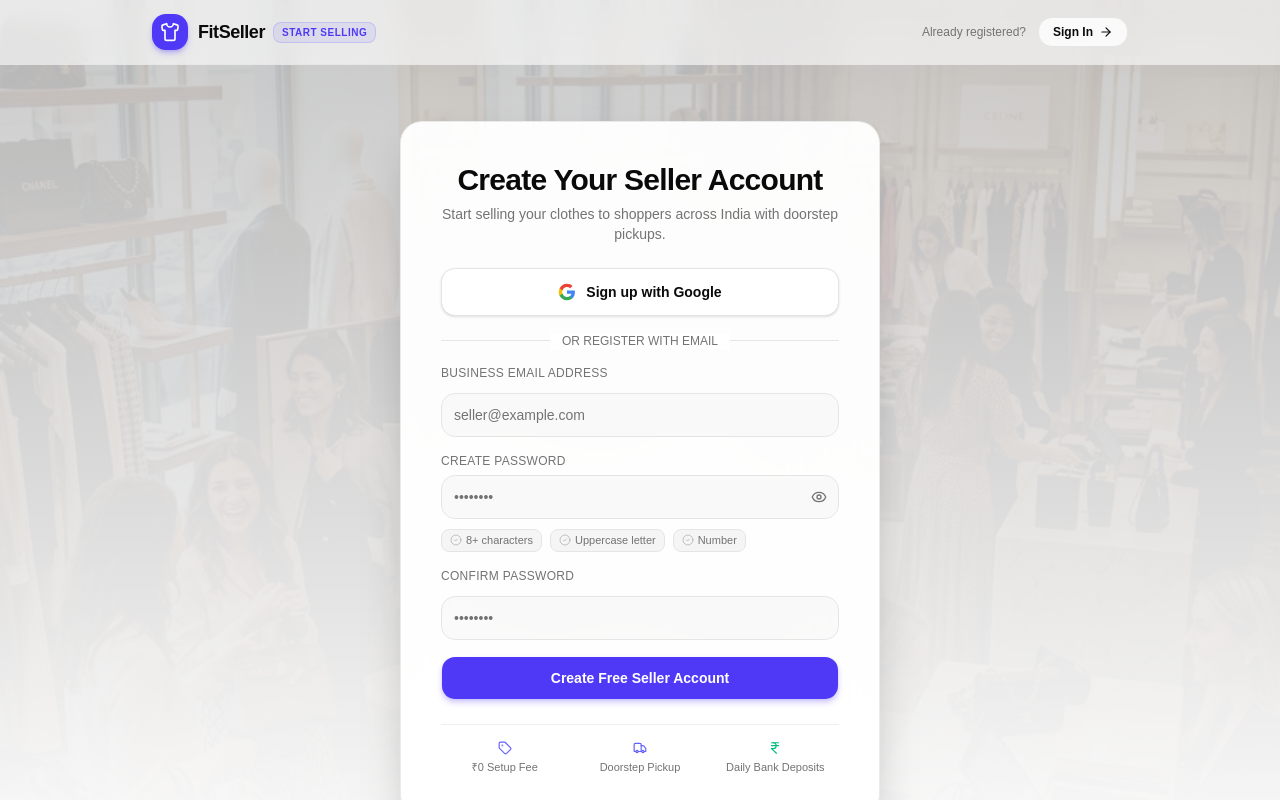
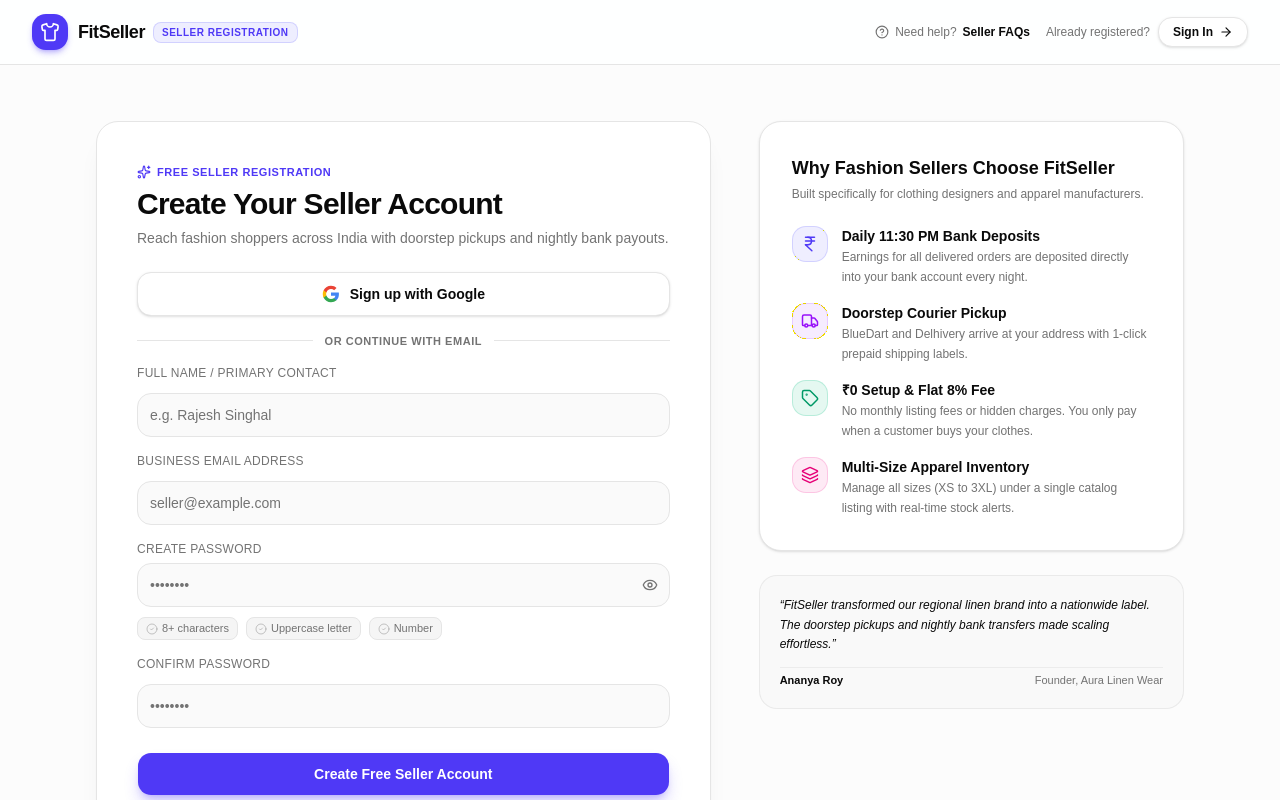
Before and after one commit to Ganeshkatam/FitSeller, a React (Vite) app: page /auth/sign-up in a window 1280 px wide. Shown: the top 800 px of the page. Built offline with nearby package versions, Linux system fonts and the light colour scheme; no server answers.

Commit message:
feat(auth): upgrade SignUp to high-contrast dual-pane layout with clear seller advantages

```diff
--- a/src/pages/auth/SignUp.tsx
+++ b/src/pages/auth/SignUp.tsx
@@ -12,6 +12,9 @@
   Tag,
   Truck,
   IndianRupee,
+  Sparkles,
+  Layers,
+  HelpCircle,
 } from "lucide-react";
 import { useAuth } from "@/contexts/AuthContext";
 import { Button } from "@/components/ui/button";
@@ -51,6 +54,7 @@
   const { signUp, signInWithGoogle, authError, clearAuthError } = useAuth();
   const navigate = useNavigate();
 
+  const [fullName, setFullName] = useState("");
   const [email, setEmail] = useState("");
   const [password, setPassword] = useState("");
   const [confirm, setConfirm] = useState("");
@@ -68,7 +72,7 @@
     setLocalError(null);
 
     if (!PASSWORD_RULES.every((r) => r.test(password))) {
-      setLocalError("Please make sure your password has at least 8 characters, an uppercase letter, and a number.");
+      setLocalError("Please ensure your password has at least 8 characters, an uppercase letter, and a number.");
       setDismissAlert(false);
       return;
     }
@@ -109,20 +113,10 @@
   }
 
   return (
-    <div className="min-h-screen bg-background text-foreground flex flex-col justify-between selection:bg-indigo-500/20 relative overflow-hidden">
-      {/* Editorial Fashion Background */}
-      <div className="absolute inset-0 z-0">
-        <img
-          src="/images/auth/sign-up.jpg"
-          alt="Fashion design studio"
-          className="h-full w-full object-cover object-center filter brightness-[0.32] contrast-105"
-        />
-        <div className="absolute inset-0 bg-gradient-to-t from-background via-background/85 to-background/70" />
-      </div>
-
+    <div className="min-h-screen bg-muted/30 dark:bg-background text-foreground flex flex-col justify-between selection:bg-indigo-500/20">
       {/* Top Navbar */}
-      <header className="border-b border-border/60 bg-card/60 backdrop-blur-md sticky top-0 z-50">
-        <div className="mx-auto flex h-16 max-w-5xl items-center justify-between px-4 sm:px-6">
+      <header className="border-b border-border bg-card/90 backdrop-blur-xl sticky top-0 z-50">
+        <div className="mx-auto flex h-16 max-w-7xl items-center justify-between px-4 sm:px-8">
           <Link to="/" className="flex items-center gap-2.5">
             <div className="flex size-9 items-center justify-center rounded-xl bg-indigo-600 shadow-md shadow-indigo-600/30 text-white">
               <Shirt className="size-5" />
@@ -130,40 +124,55 @@
             <div className="flex items-center gap-2">
               <span className="font-bold tracking-tight text-foreground text-lg">FitSeller</span>
               <span className="rounded-md bg-indigo-500/10 px-2 py-0.5 text-[10px] font-bold uppercase tracking-wider text-indigo-600 dark:text-indigo-400 border border-indigo-500/20">
-                START SELLING
+                SELLER REGISTRATION
               </span>
             </div>
           </Link>
 
-          <div className="flex items-center gap-3">
-            <span className="text-xs text-muted-foreground hidden sm:inline">Already registered?</span>
+          <div className="flex items-center gap-4">
+            <div className="hidden md:flex items-center gap-1.5 text-xs text-muted-foreground">
+              <HelpCircle className="size-3.5" />
+              <span>Need help?</span>
+              <Link to="/#faqs" className="font-semibold text-foreground hover:underline">
+                Seller FAQs
+              </Link>
+            </div>
+
+            <div className="flex items-center gap-2 text-xs">
+              <span className="text-muted-foreground hidden sm:inline">Already registered?</span>
               <Link
                 to="/auth/sign-in"
-              className="inline-flex items-center gap-1.5 rounded-xl border border-border bg-card/80 px-3.5 py-1.5 text-xs font-bold text-foreground hover:bg-muted/50 transition-colors"
+                className="inline-flex items-center gap-1.5 rounded-xl border border-border bg-card px-3.5 py-1.5 font-bold text-foreground hover:bg-muted transition-colors shadow-sm"
               >
                 <span>Sign In</span>
                 <ArrowRight className="size-3.5" />
               </Link>
             </div>
           </div>
+        </div>
       </header>
 
-      {/* Centered Registration Chamber */}
-      <main className="mx-auto w-full max-w-lg px-4 py-10 sm:py-14 my-auto relative z-10">
-        <div className="rounded-3xl border border-border/80 bg-card/95 backdrop-blur-2xl p-7 sm:p-10 shadow-2xl space-y-6">
-          {/* Header */}
-          <div className="text-center space-y-1.5">
+      {/* Main Content Workspace: Dual-Pane Grid Layout */}
+      <main className="mx-auto w-full max-w-6xl px-4 sm:px-8 py-10 lg:py-14 my-auto">
+        <div className="grid grid-cols-1 lg:grid-cols-12 gap-8 lg:gap-12 items-start">
+          {/* LEFT PANE: Seller Registration Form (7 Cols) */}
+          <div className="lg:col-span-7 rounded-3xl border border-border bg-card p-6 sm:p-10 shadow-xl shadow-zinc-950/5 space-y-6">
+            <div className="space-y-1.5">
+              <div className="inline-flex items-center gap-1.5 text-[11px] font-bold uppercase tracking-wider text-indigo-600 dark:text-indigo-400">
+                <Sparkles className="size-3.5" />
+                <span>Free Seller Registration</span>
+              </div>
               <h1 className="text-2xl sm:text-3xl font-extrabold text-foreground tracking-tight">
                 Create Your Seller Account
               </h1>
               <p className="text-xs sm:text-sm text-muted-foreground">
-              Start selling your clothes to shoppers across India with doorstep pickups.
+                Reach fashion shoppers across India with doorstep pickups and nightly bank payouts.
               </p>
             </div>
 
-          {/* Active Error Alert Banner */}
+            {/* Error Banner */}
             {activeError && !dismissAlert && (
-            <div className="flex items-start gap-3 rounded-xl border border-destructive/30 bg-destructive/10 p-3.5 text-xs sm:text-sm text-destructive font-medium">
+              <div className="flex items-start gap-3 rounded-2xl border border-destructive/30 bg-destructive/10 p-4 text-xs sm:text-sm text-destructive font-medium">
                 <AlertCircle className="mt-0.5 size-4.5 shrink-0 text-destructive" />
                 <div className="flex-1 leading-snug">{getHumanErrorMessage(activeError)}</div>
                 <button
@@ -181,7 +190,7 @@
               </div>
             )}
 
-          {/* Google One-Click Auth */}
+            {/* Google Sign-up */}
             <Button
               type="button"
               variant="outline"
@@ -189,7 +198,7 @@
               loading={googleLoading}
               disabled={loading || googleLoading}
               onClick={handleGoogleSignUp}
-            className="w-full flex items-center justify-center gap-2.5 font-bold border-border hover:bg-muted/50 transition-colors shadow-sm rounded-xl h-12 text-sm"
+              className="w-full flex items-center justify-center gap-2.5 font-bold border-border hover:bg-muted transition-colors shadow-sm rounded-xl h-11 text-xs sm:text-sm"
             >
               <GoogleIcon className="size-4.5 shrink-0" />
               <span>Sign up with Google</span>
@@ -198,13 +207,27 @@
             {/* Divider */}
             <div className="relative flex items-center justify-center">
               <div className="w-full border-t border-border" />
-            <span className="bg-card px-3 text-xs font-medium uppercase text-muted-foreground absolute">
-              or register with email
+              <span className="bg-card px-3 text-[11px] font-bold uppercase tracking-wider text-muted-foreground absolute">
+                or continue with email
               </span>
             </div>
 
-          {/* Registration Form */}
+            {/* Email & Password Registration Form */}
             <form onSubmit={handleSubmit} className="space-y-4">
+              <div>
+                <Label htmlFor="fullName">Full Name / Primary Contact</Label>
+                <Input
+                  id="fullName"
+                  type="text"
+                  required
+                  placeholder="e.g. Rajesh Singhal"
+                  value={fullName}
+                  onChange={(e) => setFullName(e.target.value)}
+                  disabled={loading}
+                  className="mt-1.5 h-11 rounded-xl"
+                />
+              </div>
+
               <div>
                 <Label htmlFor="email">Business Email Address</Label>
                 <Input
@@ -244,7 +267,7 @@
                   </button>
                 </div>
 
-              {/* Password Rule Validation Pills */}
+                {/* Password Rule Validation Chips */}
                 <div className="mt-2.5 flex flex-wrap gap-2 text-[11px]">
                   {PASSWORD_RULES.map((rule) => {
                     const pass = rule.test(password);
@@ -280,41 +303,104 @@
                 />
               </div>
 
+              <div className="pt-2">
                 <Button
                   type="submit"
                   size="lg"
                   loading={loading}
                   disabled={googleLoading}
-              className="w-full font-bold bg-indigo-600 hover:bg-indigo-700 shadow-md shadow-indigo-600/20 rounded-xl h-11 text-sm text-white"
+                  className="w-full font-bold bg-indigo-600 hover:bg-indigo-700 shadow-lg shadow-indigo-600/25 rounded-xl h-11 text-sm text-white"
                 >
                   Create Free Seller Account
                 </Button>
+              </div>
+
+              <p className="text-[11px] text-muted-foreground text-center pt-1 leading-relaxed">
+                By creating an account, you agree to FitSeller&apos;s Seller Terms of Service and Privacy Policy.
+              </p>
             </form>
+          </div>
 
-          {/* Quick Value Highlights */}
-          <div className="grid grid-cols-3 gap-2 border-t border-border/60 pt-4 text-center text-[11px] text-muted-foreground">
-            <div className="flex flex-col items-center gap-1">
-              <Tag className="size-3.5 text-indigo-500" />
-              <span>₹0 Setup Fee</span>
+          {/* RIGHT PANE: Seller Value Propositions & Trust (5 Cols) */}
+          <div className="lg:col-span-5 space-y-6">
+            {/* Value Props Card */}
+            <div className="rounded-3xl border border-border bg-card p-6 sm:p-8 space-y-6 shadow-sm">
+              <div className="space-y-1">
+                <h2 className="text-lg font-bold text-foreground">Why Fashion Sellers Choose FitSeller</h2>
+                <p className="text-xs text-muted-foreground">Built specifically for clothing designers and apparel manufacturers.</p>
               </div>
-            <div className="flex flex-col items-center gap-1">
-              <Truck className="size-3.5 text-indigo-500" />
-              <span>Doorstep Pickup</span>
+
+              <div className="space-y-4">
+                <div className="flex items-start gap-3.5">
+                  <div className="flex size-9 shrink-0 items-center justify-center rounded-xl bg-indigo-500/10 text-indigo-600 dark:text-indigo-400 border border-indigo-500/20">
+                    <IndianRupee className="size-4.5" />
                   </div>
-            <div className="flex flex-col items-center gap-1">
-              <IndianRupee className="size-3.5 text-emerald-500" />
-              <span>Daily Bank Deposits</span>
+                  <div>
+                    <h3 className="text-xs sm:text-sm font-bold text-foreground">Daily 11:30 PM Bank Deposits</h3>
+                    <p className="text-[11px] sm:text-xs text-muted-foreground leading-relaxed mt-0.5">
+                      Earnings for all delivered orders are deposited directly into your bank account every night.
+                    </p>
+                  </div>
+                </div>
+
+                <div className="flex items-start gap-3.5">
+                  <div className="flex size-9 shrink-0 items-center justify-center rounded-xl bg-purple-500/10 text-purple-600 dark:text-purple-400 border border-purple-500/20">
+                    <Truck className="size-4.5" />
+                  </div>
+                  <div>
+                    <h3 className="text-xs sm:text-sm font-bold text-foreground">Doorstep Courier Pickup</h3>
+                    <p className="text-[11px] sm:text-xs text-muted-foreground leading-relaxed mt-0.5">
+                      BlueDart and Delhivery arrive at your address with 1-click prepaid shipping labels.
+                    </p>
+                  </div>
+                </div>
+
+                <div className="flex items-start gap-3.5">
+                  <div className="flex size-9 shrink-0 items-center justify-center rounded-xl bg-emerald-500/10 text-emerald-600 dark:text-emerald-400 border border-emerald-500/20">
+                    <Tag className="size-4.5" />
+                  </div>
+                  <div>
+                    <h3 className="text-xs sm:text-sm font-bold text-foreground">₹0 Setup &amp; Flat 8% Fee</h3>
+                    <p className="text-[11px] sm:text-xs text-muted-foreground leading-relaxed mt-0.5">
+                      No monthly listing fees or hidden charges. You only pay when a customer buys your clothes.
+                    </p>
+                  </div>
+                </div>
+
+                <div className="flex items-start gap-3.5">
+                  <div className="flex size-9 shrink-0 items-center justify-center rounded-xl bg-pink-500/10 text-pink-600 dark:text-pink-400 border border-pink-500/20">
+                    <Layers className="size-4.5" />
+                  </div>
+                  <div>
+                    <h3 className="text-xs sm:text-sm font-bold text-foreground">Multi-Size Apparel Inventory</h3>
+                    <p className="text-[11px] sm:text-xs text-muted-foreground leading-relaxed mt-0.5">
+                      Manage all sizes (XS to 3XL) under a single catalog listing with real-time stock alerts.
+                    </p>
+                  </div>
+                </div>
+              </div>
+            </div>
+
+            {/* Testimonial Quote Card */}
+            <div className="rounded-2xl border border-border/80 bg-muted/40 p-5 space-y-3">
+              <p className="text-xs text-foreground italic leading-relaxed">
+                &ldquo;FitSeller transformed our regional linen brand into a nationwide label. The doorstep pickups and nightly bank transfers made scaling effortless.&rdquo;
+              </p>
+              <div className="flex items-center justify-between text-[11px] pt-1 border-t border-border/60">
+                <span className="font-bold text-foreground">Ananya Roy</span>
+                <span className="text-muted-foreground font-medium">Founder, Aura Linen Wear</span>
+              </div>
             </div>
           </div>
         </div>
       </main>
 
       {/* Footer */}
-      <footer className="border-t border-border/60 bg-card/60 backdrop-blur-md py-4 text-center text-xs text-muted-foreground relative z-10">
-        <div className="mx-auto flex max-w-5xl items-center justify-between px-4 sm:px-6">
+      <footer className="border-t border-border bg-card/80 backdrop-blur-md py-4 text-center text-xs text-muted-foreground">
+        <div className="mx-auto flex max-w-6xl items-center justify-between px-4 sm:px-8">
           <div className="flex items-center gap-1.5 text-[11px]">
             <ShieldCheck className="size-3.5 text-emerald-600" />
-            <span>Safe &amp; Encrypted Seller Registration</span>
+            <span>Encrypted Registration &bull; Direct Bank Settlements</span>
           </div>
           <span className="text-[11px]">&copy; {new Date().getFullYear()} FitSeller</span>
         </div>
```
Lines whose indentation alone changed are shown as unchanged.
